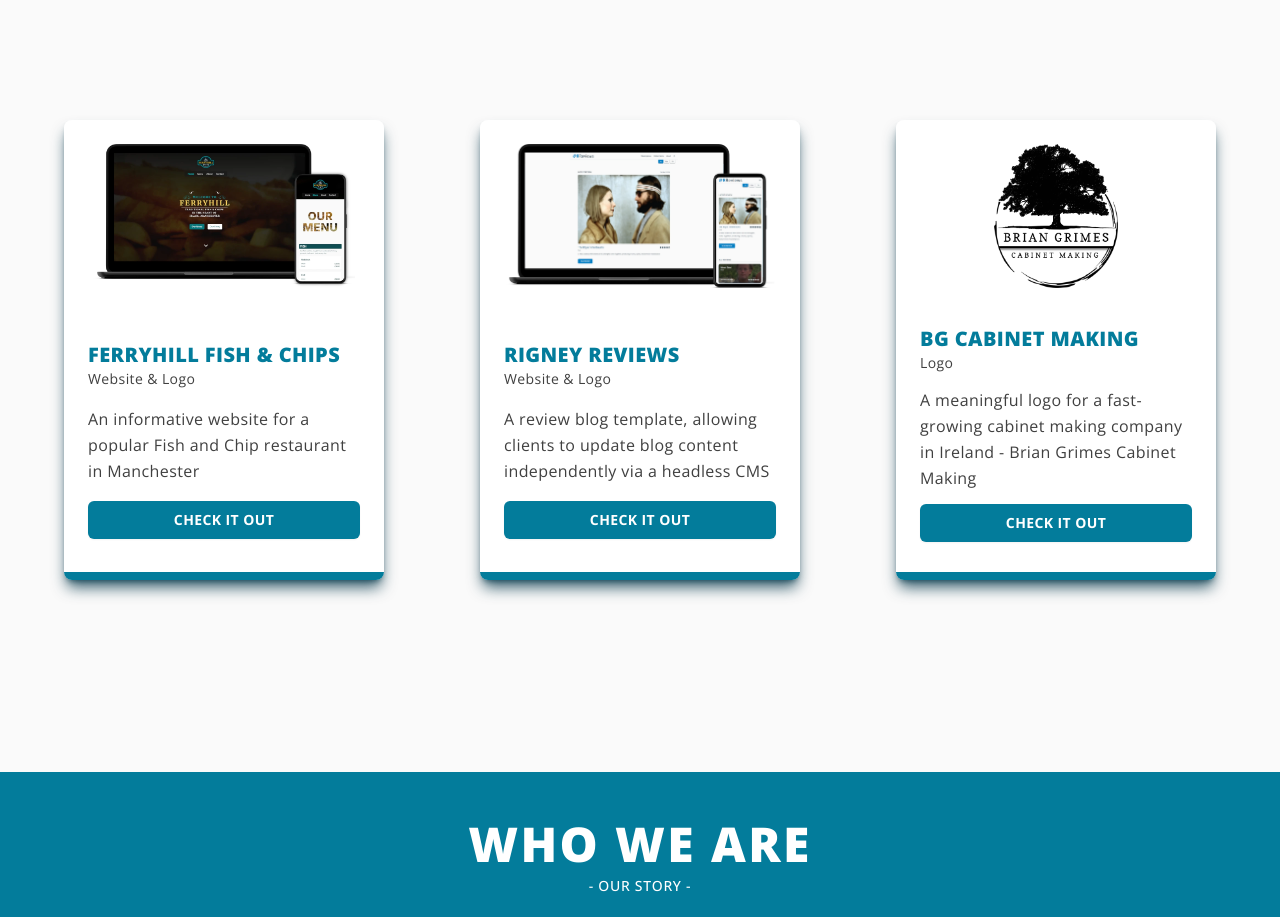
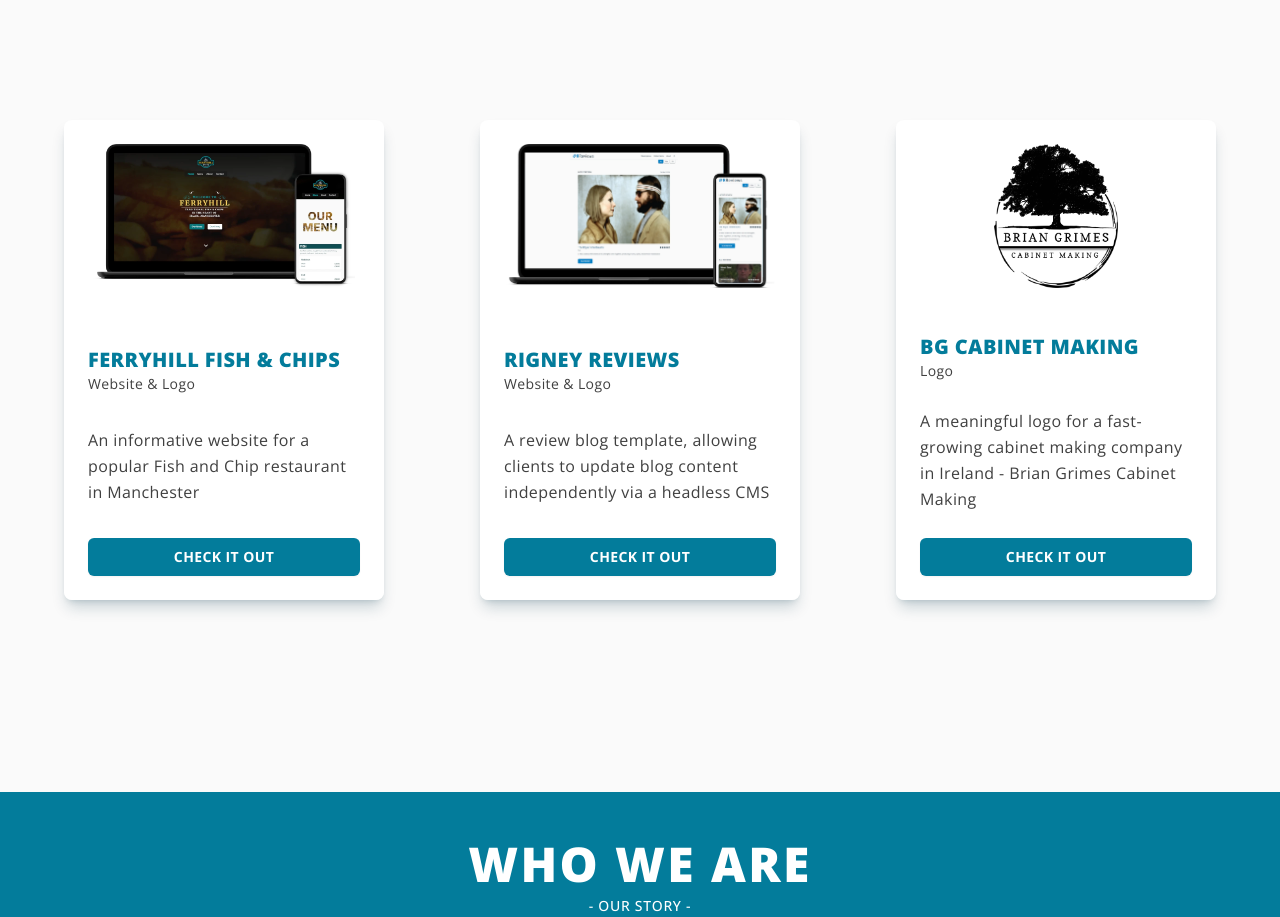
Before and after one commit to KramYengir/rigneymade, a Next.js app: page / in a window 1280 px wide. Shown: the part 2680-3597 px from the top of the page. Built offline with nearby package versions, Linux system fonts and the light colour scheme.

Commit message:
tweak layout

```diff
--- a/components/Home/PortfolioCard.tsx
+++ b/components/Home/PortfolioCard.tsx
@@ -22,7 +22,7 @@ const PortfolioCard = ({
   link,
 }: PortfolioCardProps) => {
   return (
-    <div className="grid gap-2 min-h-[460px] max-w-80 py-6 px-6 shadow-lg shadow-rm-primary-950/80 rounded-lg border-b-8 border-rm-primary-700 bg-white/95 dark:bg-inherit dark:bg-gradient-to-b dark:from-neutral-50/20 ">
+    <div className="grid gap-2 min-h-[480px] max-w-80 py-6 px-6 shadow-lg shadow-rm-primary-950/20 dark:shadow-rm-primary-800/40 rounded-lg bg-white/95 dark:bg-inherit dark:bg-gradient-to-b dark:from-neutral-50/20">
       <img
         src={imageUrl}
         alt={imageAlt}
@@ -33,17 +33,22 @@ const PortfolioCard = ({
         alt={imageAlt}
         className="hidden h-36 w-auto mx-auto dark:block"
       />
-      <div className="flex flex-col justify-evenly gap-2 ">
+      <div className="flex flex-col justify-between gap-2 ">
         <div className="grid justify-start">
           <h3 className="uppercase text-xl xl:text-xl text-balance text-rm-primary-700 dark:text-rm-primary-50 font-extrabold">
             {title}
           </h3>
           <p className="text-sm font-light">{productType}</p>
         </div>
-        <p className="leading-relaxed font-light">{description}</p>
-        <Link href={link} className="btn-primary">
-          Check it out
-        </Link>
+        <p className="leading-relaxed">{description}</p>
+        <div className="flex flex-col gap-2">
+          <a href={link} className="btn-primary">
+            Check it out
+          </a>
+          {/* <Link href={"/services"} className="btn-secondary">
+            See Testimonial
+          </Link> */}
+        </div>
       </div>
     </div>
   );
```
